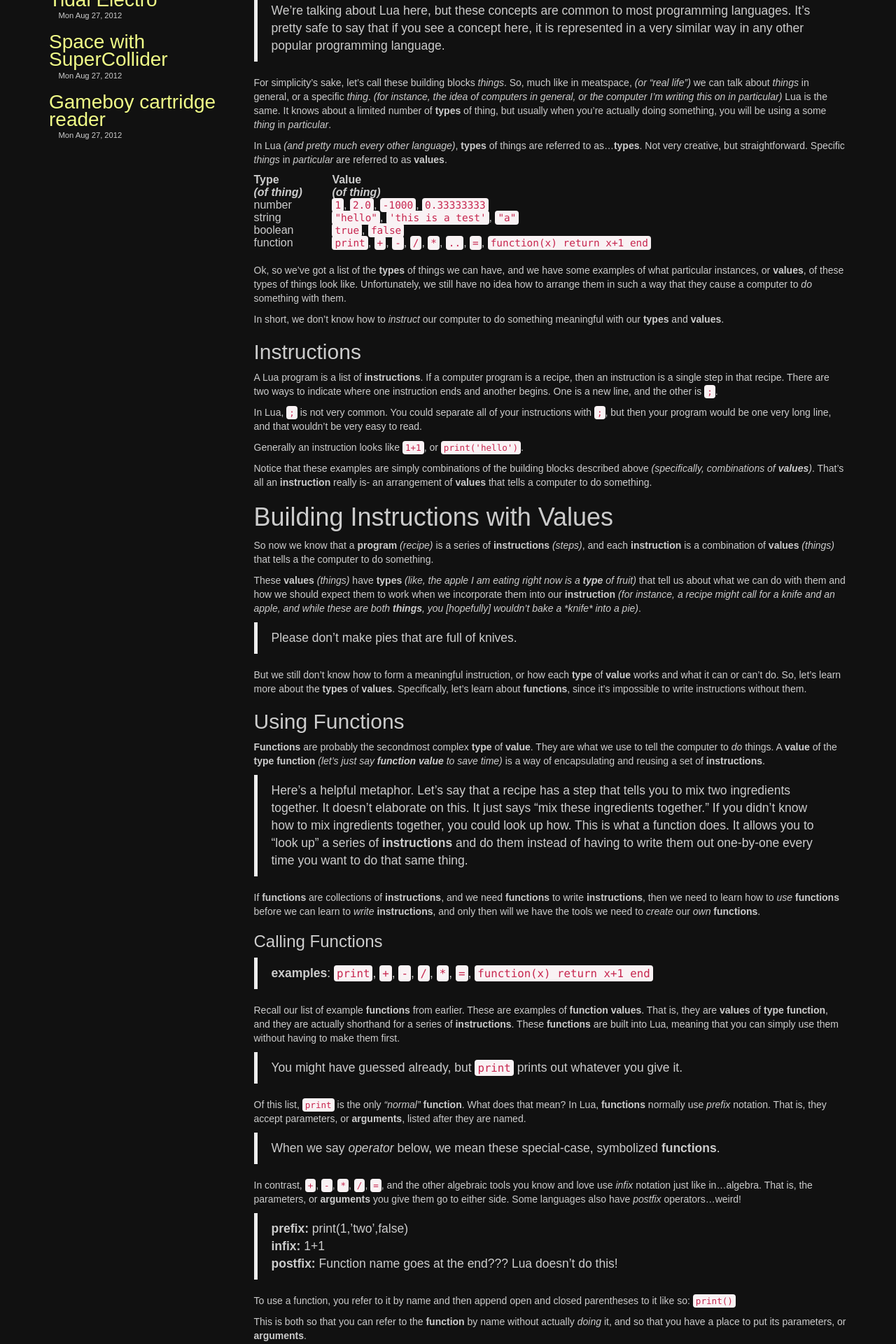
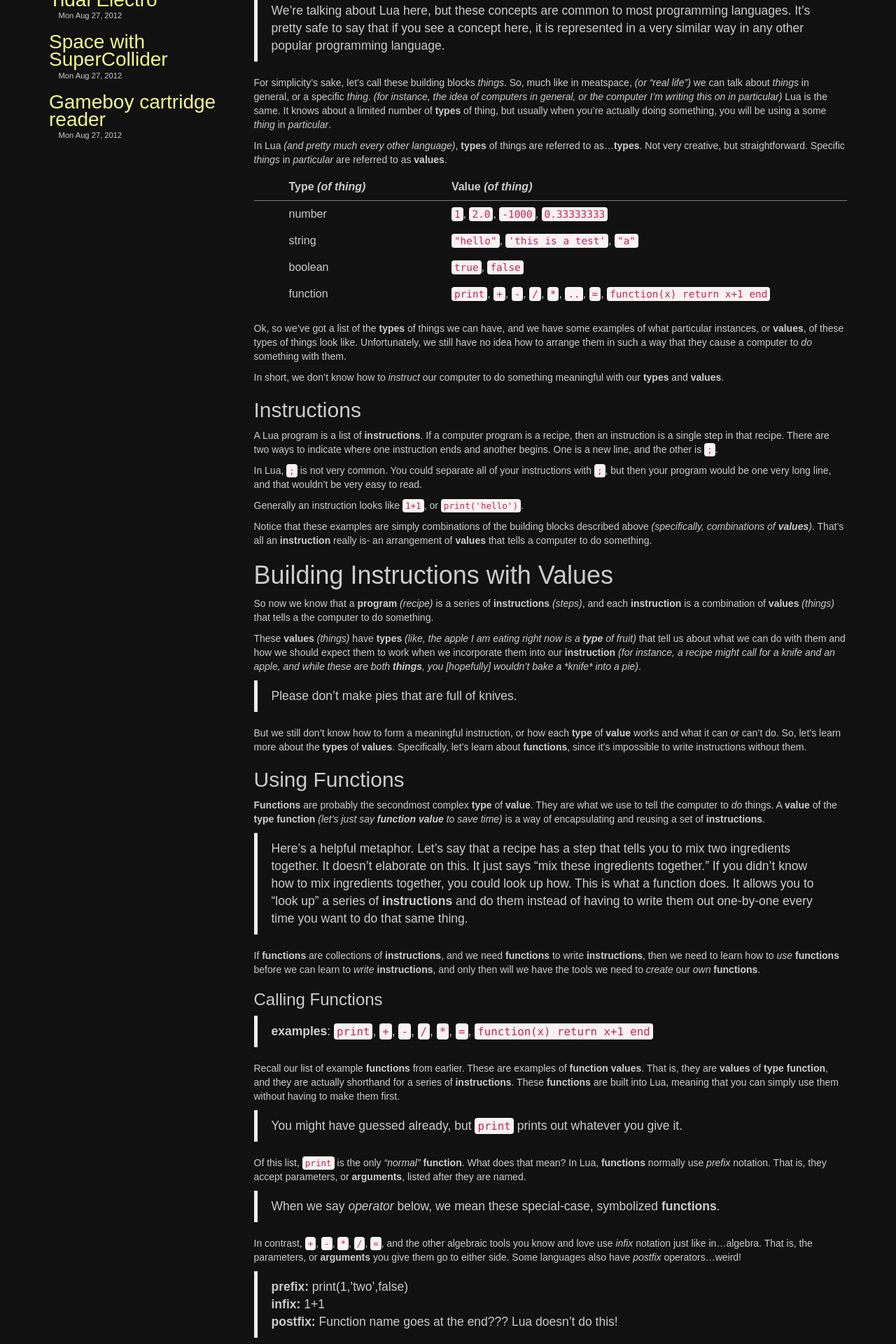
Before and after one commit to efairbanks/ericfairbanks-org-jekyll-bootstrap, a Jekyll site: the page built from _posts/2020-04-16-programming-101-with-lua.markdown, in a window 1280 px wide. Shown: the part 658-2578 px from the top of the page at 70% size. Built offline with Jekyll 4.4.1, drawn with Linux system fonts in a browser that asks for light colours.

```diff
--- a/_posts/2020-04-16-programming-101-with-lua.markdown
+++ b/_posts/2020-04-16-programming-101-with-lua.markdown
@@ -28,7 +28,7 @@ For simplicity's sake, let's call these building blocks *things*. So, much like
 
 In Lua *(and pretty much every other language)*, **types** of things are referred to as...**types**. Not very creative, but straightforward. Specific *things* in *particular* are referred to as **values**.
 
-| Type <br> *(of thing)* | Value <br> *(of thing)* |
+| Type *(of thing)* | Value *(of thing)* |
 | ----- | -------- |
 | number | `1`, `2.0`, `-1000`, `0.33333333` |
 | string | `"hello"`, `'this is a test'`, `"a"` |
--- a/css/default.css
+++ b/css/default.css
@@ -48,8 +48,13 @@ table {
   width: 100%;
 }
 
+th {
+  border-bottom: 1px solid grey;
+}
+
 th, td {
-  padding 10px 50px;
+  padding: 10px 50px;
+  margin: 10px;
 }
 
 a:link {
--- a/js/banner.js
+++ b/js/banner.js
@@ -250,7 +250,7 @@ function OnReady(){
 
         draw();
         setTimeout(FrameCallback, 1000/framerate);
-
+        frame++;
     }
 
     // ---- //
```
